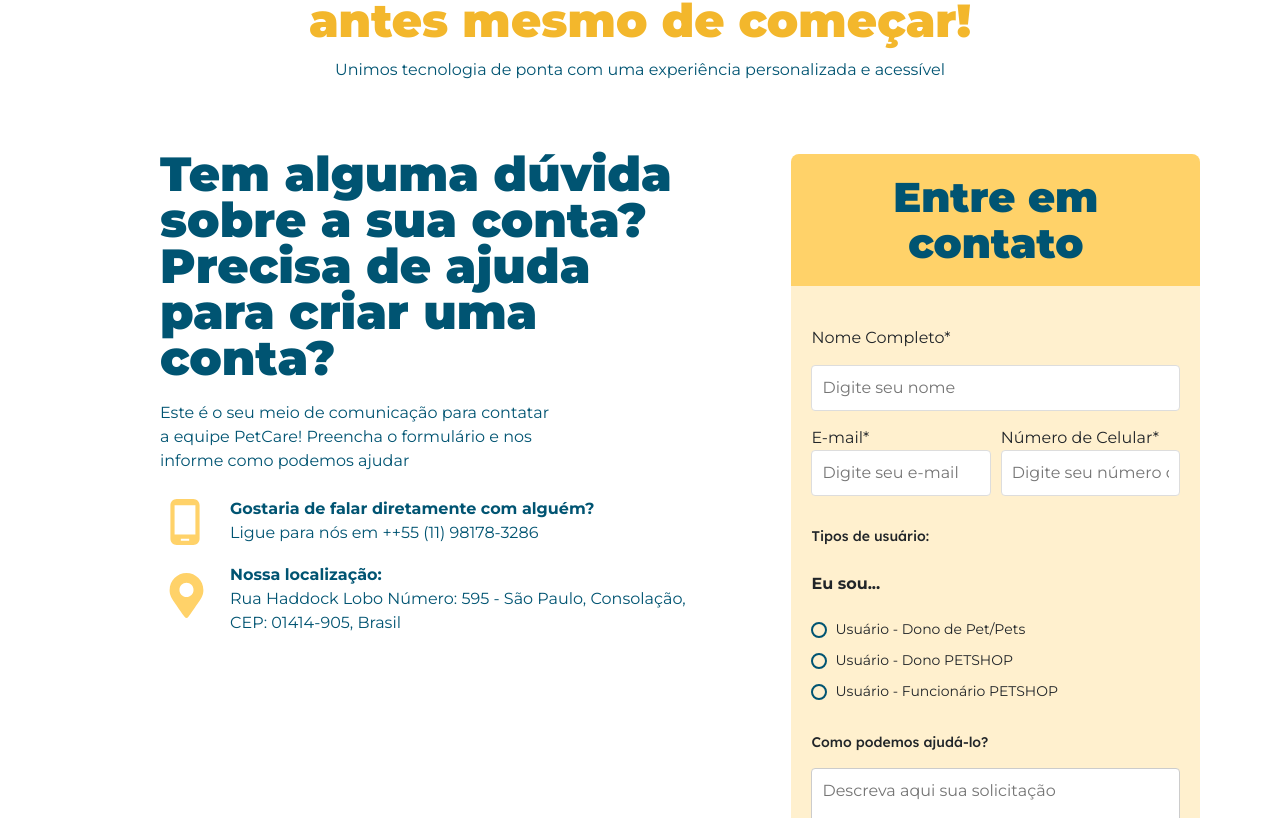
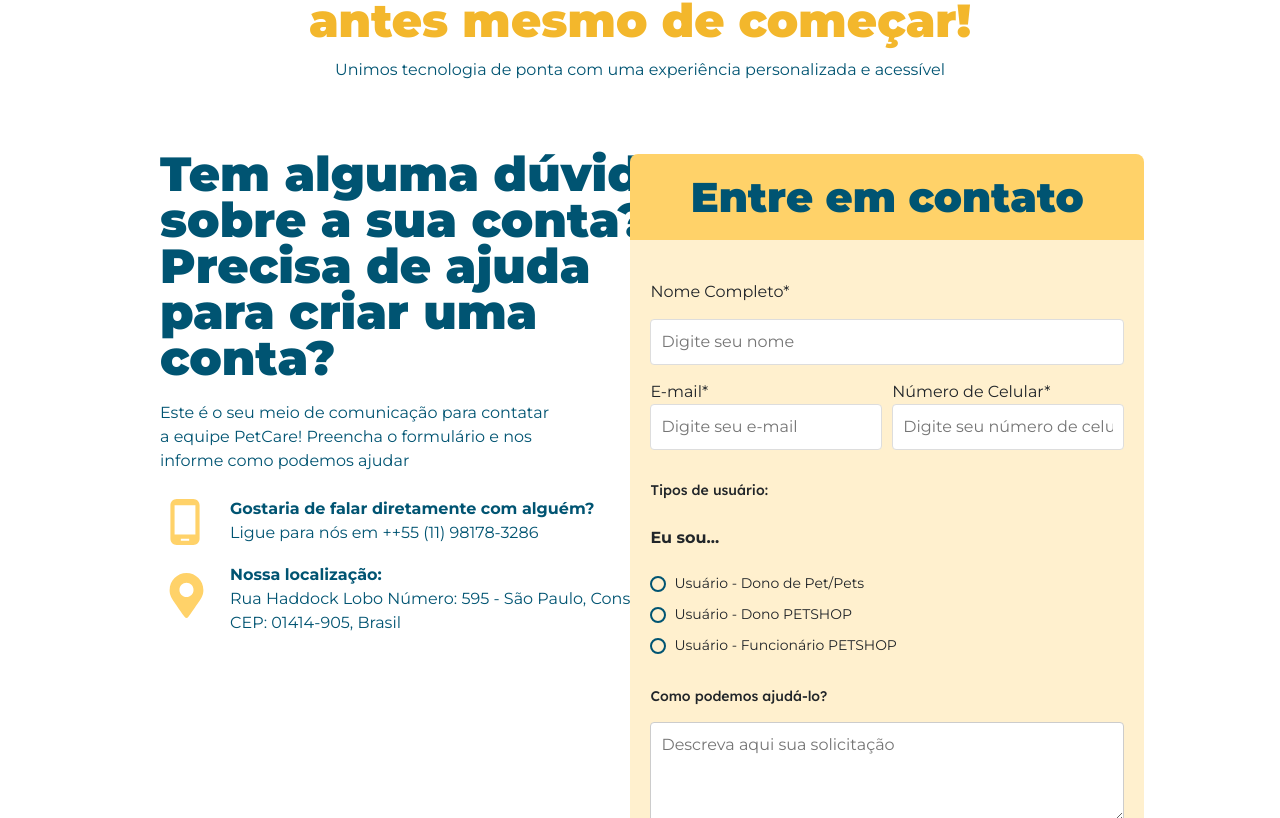
Before and after one commit to TeamPetCare/PetCare-frontend, a React (Vite) app in the folder aplicacao-petcare/: page /suporte in a window 1280 px wide. Shown: the part 282-1100 px from the top of the page. Built offline with nearby package versions, Linux system fonts and the light colour scheme; no server answers.

Commit message:
style: ajuste posição do forms

```diff
--- a/aplicacao-petcare/src/components/site-institucional/shared/formSuporte/FormSuporte.module.css
+++ b/aplicacao-petcare/src/components/site-institucional/shared/formSuporte/FormSuporte.module.css
@@ -11,7 +11,7 @@
     width: 100%;
     padding: 20px;
     margin-top: 72px;
-    margin-right: 10em;
+    margin-right: 17em;
     background-color: #FFD269;
     text-align: center;
     border-top-left-radius: 8px;
@@ -30,7 +30,7 @@
 .container-forms-background {
     width: 100%;
     padding: 40px 20px;
-    margin-right: 10em;
+    margin-right: 17em;
     background-color: #FFF0CE;
     border-bottom-left-radius: 8px;
     border-bottom-right-radius: 8px;
```
